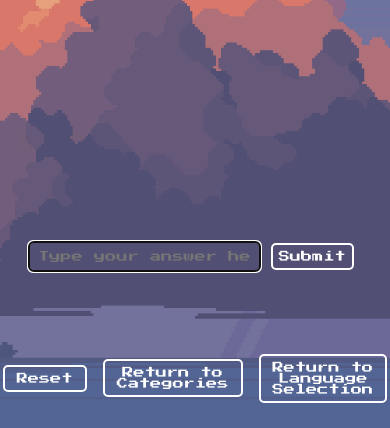
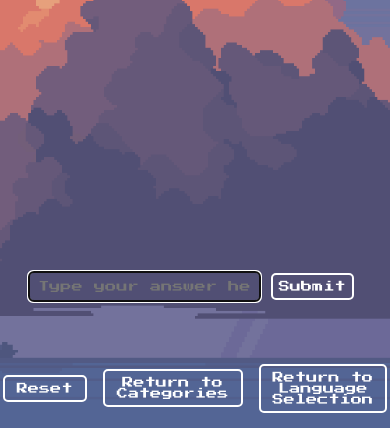
Before and after one commit to deepak-pagadala/JaKo, a Flask app: page /game/1/1/1 in a window 390 px wide. Shown: the part 416-844 px from the top of the page. Run offline with Flask 3, Linux system fonts and the light colour scheme; some libraries are stand-ins or nearby versions.

Commit message:
Update styles.css

```diff
--- a/static/styles.css
+++ b/static/styles.css
@@ -182,6 +182,15 @@ h1 {
     #lives {
         font-size: 0.7em; /* Smaller font size for lives on small screens */
     }
+
+    #input-area {
+        bottom: 120px; /* Adjust position for smaller screens */
+    }
+
+    #footer {
+        height: 80px; /* Adjust height for smaller screens */
+        bottom: 0px;
+    }
 }
 
 #lives {
```
